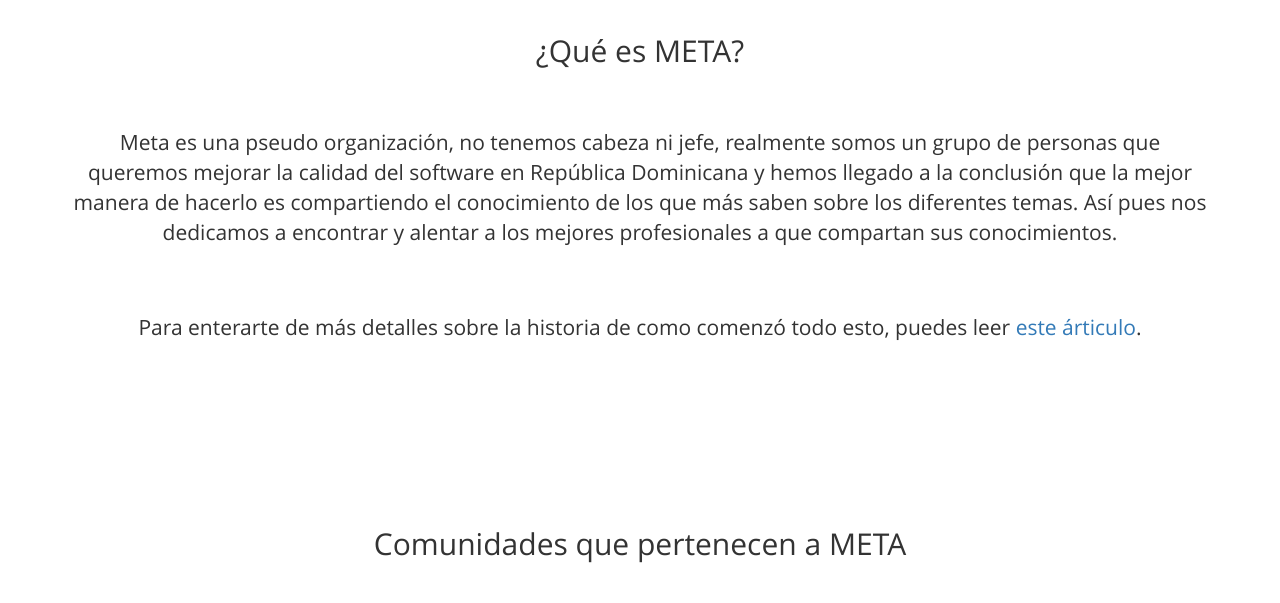
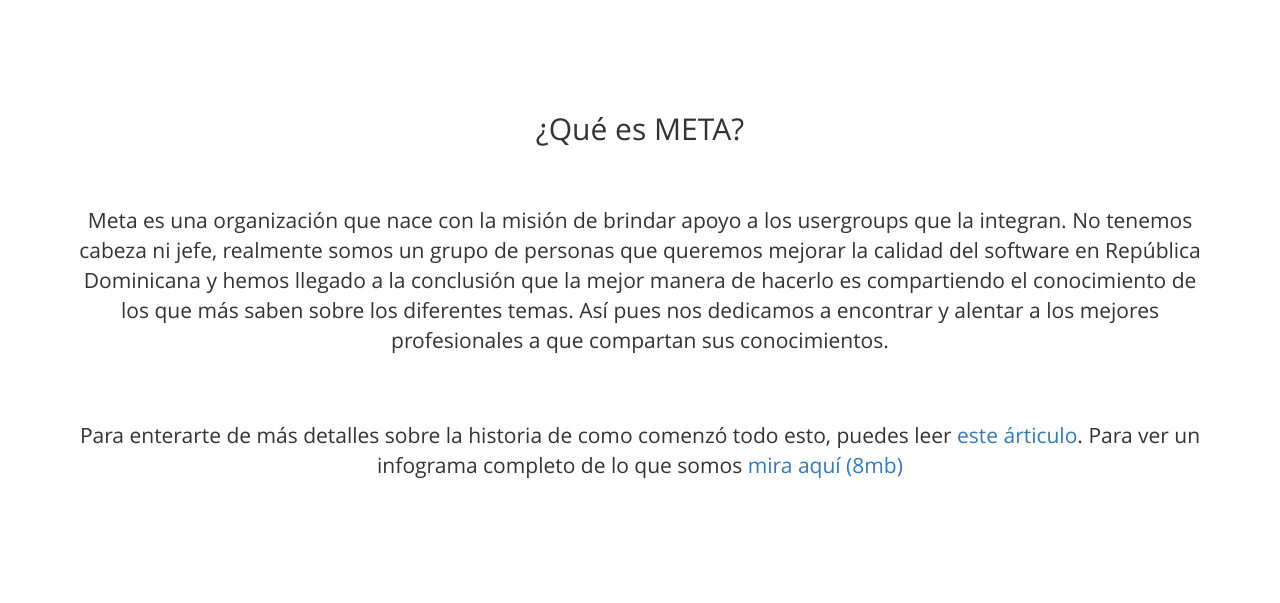
Before and after one commit to eatskolnikov/meta, a website: page src/index.html in a window 1280 px wide. Shown: the part 880-1483 px from the top of the page. Drawn offline with nearby package versions, Linux system fonts and the light colour scheme; files that its build step writes are made by us from their sources.

Commit message:
Added infographic and changed some text

```diff
--- a/src/index.html
+++ b/src/index.html
@@ -44,8 +44,8 @@
         </div>
         <div class="section" id="about">
             <h2 class="text-center">¿Qué es META?</h2>
-            <p>Meta es una pseudo organización, no tenemos cabeza ni jefe, realmente somos un grupo de personas que queremos mejorar la calidad del software en República Dominicana y hemos llegado a la conclusión que la mejor manera de hacerlo es compartiendo el conocimiento de los que más saben sobre los diferentes temas. Así pues nos dedicamos a encontrar y alentar a los mejores profesionales a que compartan sus conocimientos.</p>
-            <p>Para enterarte de más detalles sobre la historia de como comenzó todo esto, puedes leer <a href="https://goo.gl/s76IrD">este árticulo</a>.</p>
+            <p>Meta es una organización que nace con la misión de brindar apoyo a los usergroups que la integran. No tenemos cabeza ni jefe, realmente somos un grupo de personas que queremos mejorar la calidad del software en República Dominicana y hemos llegado a la conclusión que la mejor manera de hacerlo es compartiendo el conocimiento de los que más saben sobre los diferentes temas. Así pues nos dedicamos a encontrar y alentar a los mejores profesionales a que compartan sus conocimientos.</p>
+            <p>Para enterarte de más detalles sobre la historia de como comenzó todo esto, puedes leer <a href="https://goo.gl/s76IrD">este árticulo</a>. Para ver un infograma completo de lo que somos <a href="./assets/img/infographics/november_spanish.png" target="_blank"> mira aquí (8mb)</a></p>
         </div>
         <div class="section text-center" id="comunities">
             <h2>Comunidades que pertenecen a META</h2>
```
Also changed, not shown: src/assets/img/metagraph.png, 1 other file.
